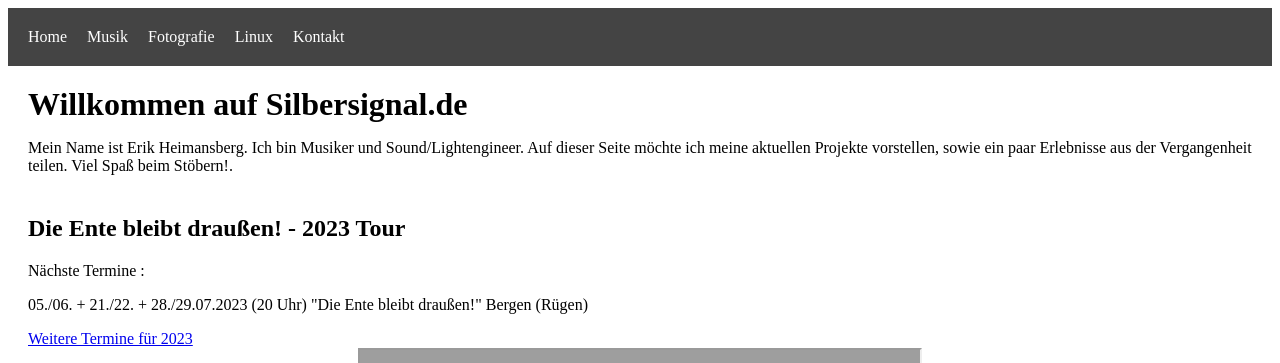
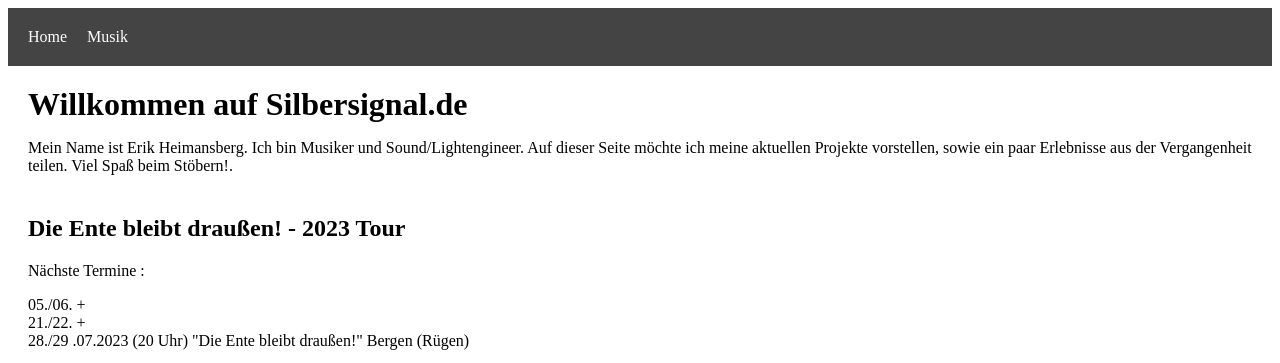
Before and after one commit to spacehumpback/me, a plain HTML site: page index.html in a window 1280 px wide. Shown: the top 363 px of the page. Drawn offline with Linux system fonts and the light colour scheme; grey boxes are pictures that could not be loaded.

Commit message:
Update index.html

```diff
--- a/index.html
+++ b/index.html
@@ -10,9 +10,6 @@
         <ul>
           <li><a href="#">Home</a></li>
           <li><a href="#">Musik</a></li>
-          <li><a href="#">Fotografie</a></li>
-          <li><a href="#">Linux</a></li>
-          <li><a href="#">Kontakt</a></li>
         </ul>
       </nav>
     </header>
@@ -26,7 +23,7 @@
       <section id="music">
         <h2>Die Ente bleibt draußen! - 2023 Tour</h2>
         <p> Nächste Termine : </p>
-        <p> 05./06. + 21./22. + 28./29.07.2023 (20 Uhr)	"Die Ente bleibt draußen!"	Bergen (Rügen) </p>
+        <p> 05./06. + <br> 21./22. + <br> 28./29 .07.2023 (20 Uhr)	"Die Ente bleibt draußen!"	Bergen (Rügen) </p>
       <a href="https://kabarett-leipziger-pfeffermuehle.de/tourneeplan/">Weitere Termine für 2023</a>
 
 
```
